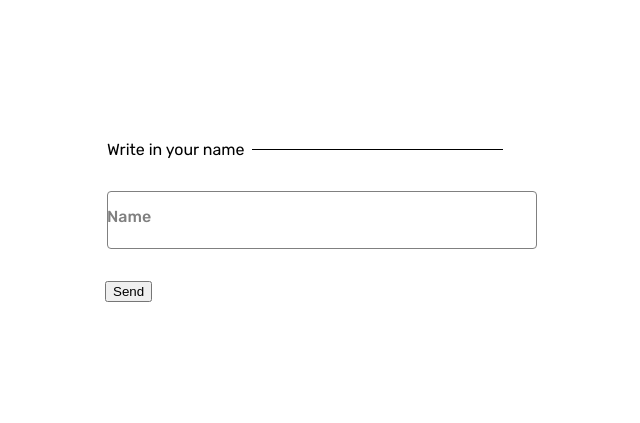
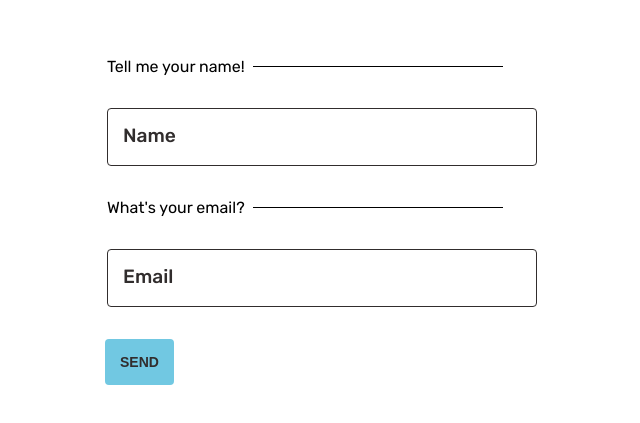
Before and after one commit to jennmez/contact-me-form, a React (Create React App) app: page / in a window 1280 px wide. Shown: the part 187-610 px from the top of the page, without its empty margins (335-975 px from the left). Built offline with nearby package versions, Linux system fonts and the light colour scheme.

Commit message:
switched to sass and form animations are working correctly

```diff
--- a/package.json
+++ b/package.json
@@ -7,6 +7,7 @@
     "@testing-library/react": "^9.5.0",
     "@testing-library/user-event": "^7.2.1",
     "aaxios": "^0.18.1",
+    "node-sass": "^4.14.1",
     "react": "^16.13.1",
     "react-dom": "^16.13.1",
     "react-scripts": "3.4.3"
--- a/src/App.css
+++ b/src/App.css
@@ -49,10 +49,10 @@ legend {
   font-weight: 500;
   color: grey;
   pointer-events: none;
-  transition: 0.2s cubic-bezier(0.4, 0, 0.2, 1);
+  transition: all 1s ease;
   position: absolute;
   top: 16px;
-  /* left: 16px; */
+  left: 16px;
 }
 
 .label:focus {
@@ -63,9 +63,9 @@ legend {
   font-size: 12px;
 }
 
-.label:valid {
+/* .label:valid {
   color: blue;
-}
+} */
 /*
 .line {
   height: 2px;
--- a/src/App.js
+++ b/src/App.js
@@ -1,18 +1,44 @@
-import React from 'react';
-import './App.css';
+import React, { useRef } from 'react';
+// import './App.css';
+import './App.scss';
 
 function App() {
+  const inputRef = useRef(null);
+
   return (
     <div className="App">
       <form action="">
         <fieldset>
-          <legend>Write in your name</legend>
+          <legend>Tell me your name!</legend>
           <div className="field-outlined">
-            <input id="name" type="text" className="input" required />
+            <input
+              id="name"
+              name="name"
+              type="text"
+              className="input"
+              placeholder=" "
+              ref={inputRef}
+              required
+            />
             <label htmlFor="name" className="label">
               Name
             </label>
-            {/* <span className="line"></span> */}
+          </div>
+        </fieldset>
+        <fieldset>
+          <legend>What's your email?</legend>
+          <div className="field-outlined">
+            <input
+              id="email"
+              name="email"
+              type="text"
+              className="input"
+              placeholder=" "
+              required
+            />
+            <label htmlFor="name" className="label">
+              Email
+            </label>
           </div>
         </fieldset>
         <button type="submit">Send</button>
--- /dev/null
+++ b/src/App.scss
@@ -0,0 +1,98 @@
+$white: #fff;
+$blue: #71c8e2;
+$red: #f14c2e;
+$grey: #312d2d;
+$pink: #ffe7e2;
+
+.App {
+  height: 100vh;
+  display: flex;
+  justify-content: center;
+  align-items: center;
+}
+
+form {
+  width: 400px;
+  margin: 6% 3%;
+}
+
+fieldset {
+  border: 0;
+  border-top: 1px solid;
+  padding: 32px 0;
+}
+legend {
+  background: $white;
+  padding: 0 8px 0 0;
+}
+
+//Placeholders
+%input {
+  width: 100%;
+  height: 56px;
+  font-size: 1.5rem;
+  color: $grey;
+  outline: none;
+  padding: 0 16px;
+  border-radius: 4px;
+  border: 1px solid $grey;
+}
+
+%label {
+  font-size: 1.2rem;
+  font-weight: 500;
+  color: $grey;
+  pointer-events: none;
+  transition: all 0.1s ease;
+  position: absolute;
+  top: 16px;
+}
+
+//will be reused in valid and focus states
+%label-outlined {
+  color: $blue;
+  background-color: $white;
+  top: -8px;
+  left: 10px;
+  font-size: 1rem;
+}
+
+.field-outlined {
+  display: block;
+  position: relative;
+  // caret > denotes nesting the element in the parent element
+  > .input {
+    @extend %input;
+    &:hover {
+      border-color: $blue;
+    }
+    &:focus {
+      border: 2px solid $blue;
+      /*  "~" combinator selects the general sibling which will work in all cases*/
+      ~ .label {
+        color: $blue;
+        @extend %label-outlined;
+      }
+    }
+    &:valid {
+      ~ .label {
+        @extend %label-outlined;
+      }
+    }
+  }
+  > .label {
+    @extend %label;
+    left: 16px;
+  }
+}
+
+button {
+  background-color: $blue;
+  text-transform: uppercase;
+  color: $grey;
+  padding: 15px;
+  border-radius: 4px;
+  border: none;
+  font-weight: 600;
+  font-size: 14px;
+}
```
Also changed, not shown: 1 other file (tests, documents, lock files or other folders).
